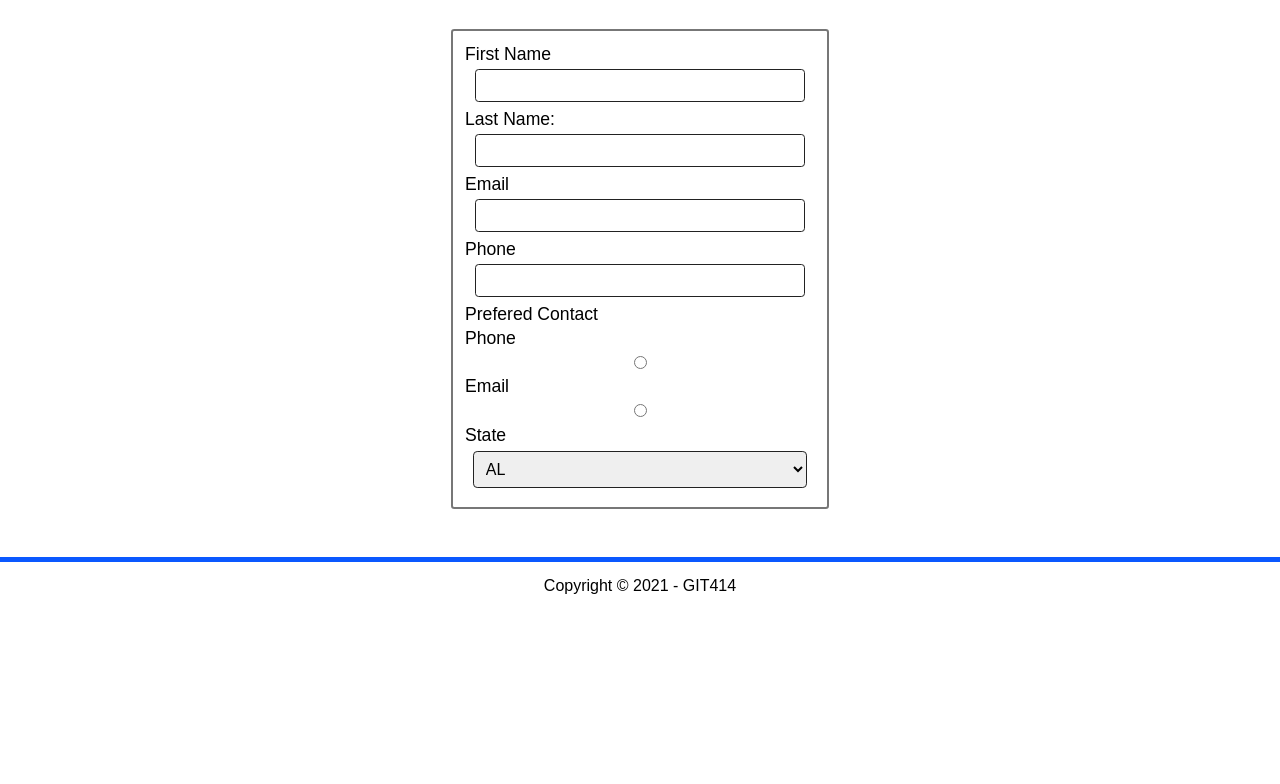
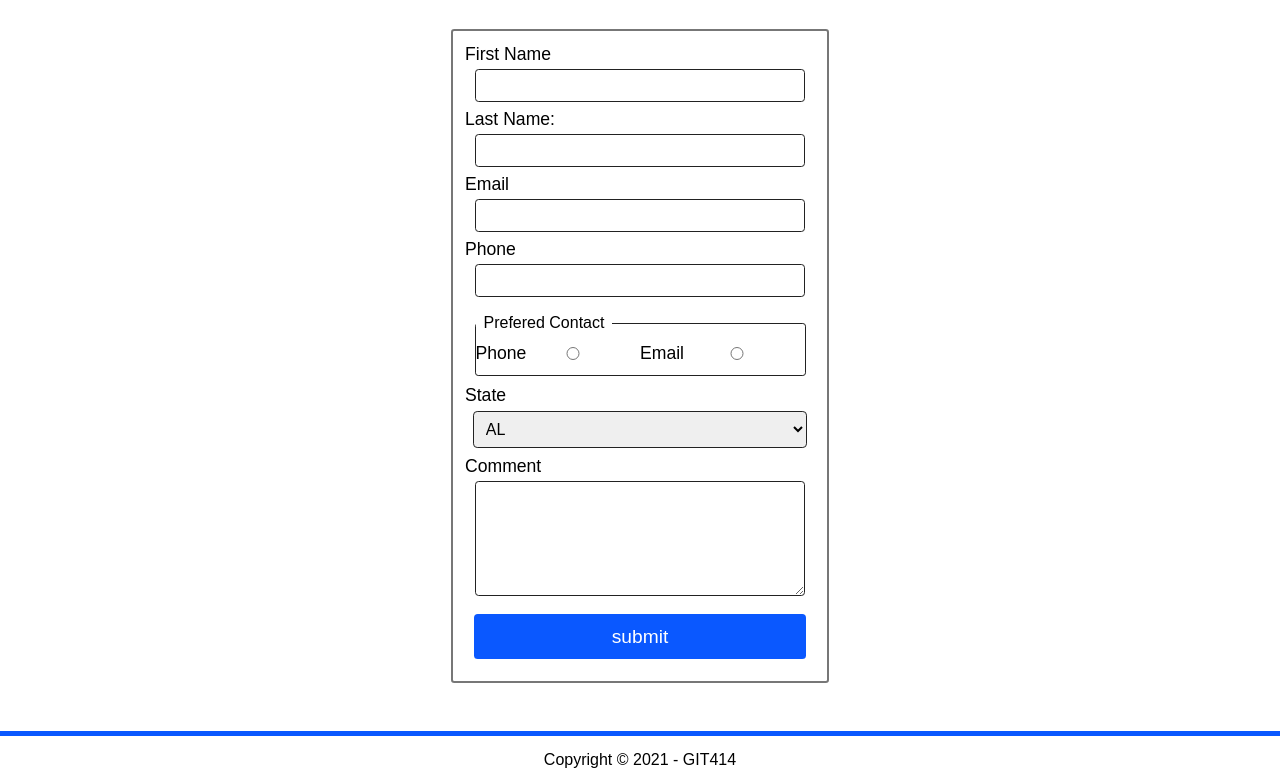
Before and after one commit to jrsmi106/Accessible-Forms, a plain HTML site: page index.html in a window 1280 px wide. Shown: the part 666-1450 px from the top of the page. Before the commit the page ends 1276 px from the top, so only its background shows below. Drawn offline with Linux system fonts and the light colour scheme.

Commit message:
Update index.html

```diff
--- a/index.html
+++ b/index.html
@@ -34,14 +34,16 @@
 				<label for="phone">Phone</label>
 				<input type="tel" id="phone" name="phone">
 
-				<label for="prefer-contact">Prefered Contact</label>
+				<fieldset>
+					<legend>Prefered Contact</legend>
 
-				<label for="phone">Phone</label>
-				<input type="radio" id="phone" name="prefer-contact" value="phone">
-				<label for="email">Email</label>
-				<input type="radio" id="email" name="prefer-contact" value="email">
+					<label for="phonepref">Phone</label>
+					<input type="radio" id="phonepref" name="prefer-contact" value="phone">
+					<label for="emailpref">Email</label>
+					<input type="radio" id="emailpref" name="prefer-contact" value="email">
+				</fieldset>
 
-				<label for="state">State</label>
+				<label>State</label>
 				<select id="State">
 					<option value="AL">AL</option>
 					<option value="AK">AK</option>
@@ -95,10 +97,11 @@
 					<option value="WY">WY</option>
 					<option value="DC">DC</option>
 				</select>
+				<Label>Comment</Label>
+				<textarea id="comments" name="comments"></textarea>
 
 
-
-
+			<input type="submit" value="submit">
 			</form>
 <!-- 	-------- TO-DO: ADD FORM CODE HERE DURING CLASS, FOLLOW ALONG TO COMPLETE -------- -->
 		</article>
```
